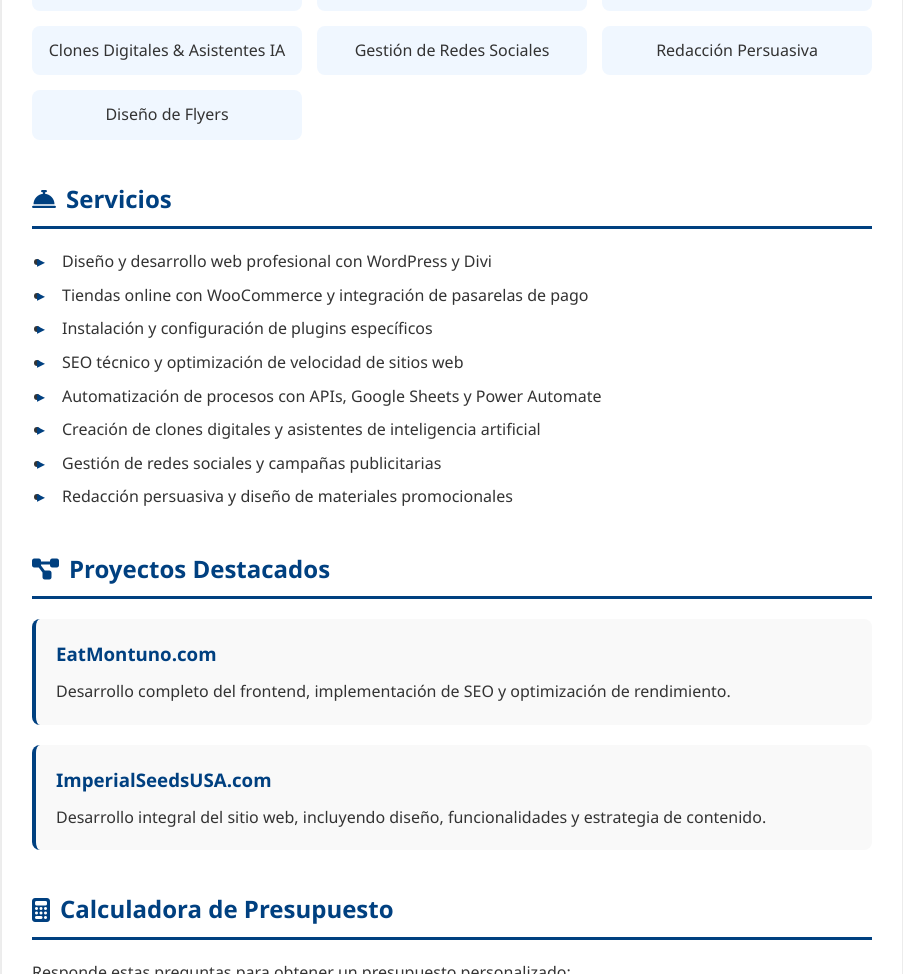
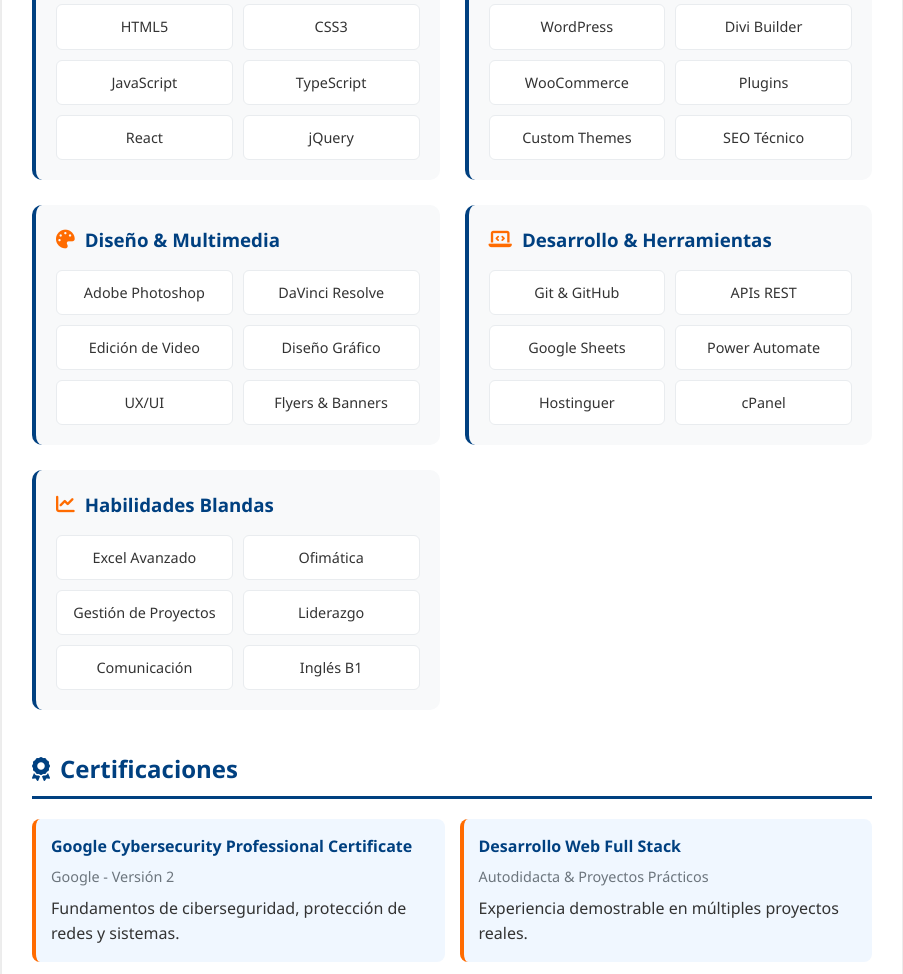
Before and after one commit to emanuellopezreyes/emanuellopezreyes.github.io, a plain HTML site: page index.html in a window 1280 px wide. Shown: the part 909-1883 px from the top of the page, without its empty margins (188-1091 px from the left). Drawn offline with Linux system fonts and the light colour scheme.

Commit message:
Update index.html

```diff
--- a/index.html
+++ b/index.html
@@ -91,6 +91,14 @@
             opacity: 0.9;
         }
 
+        .language-level {
+            background: rgba(255,255,255,0.2);
+            padding: 5px 15px;
+            border-radius: 20px;
+            margin-top: 10px;
+            font-size: 0.9em;
+        }
+
         nav {
             margin-top: 20px;
             display: flex;
@@ -133,6 +141,7 @@
         section:nth-child(2) { animation-delay: 0.4s; }
         section:nth-child(3) { animation-delay: 0.6s; }
         section:nth-child(4) { animation-delay: 0.8s; }
+        section:nth-child(5) { animation-delay: 1.0s; }
 
         section h2 {
             border-bottom: 3px solid var(--primary);
@@ -164,24 +173,77 @@
             left: -15px;
         }
 
+        .skills-container {
+            display: grid;
+            grid-template-columns: repeat(auto-fit, minmax(300px, 1fr));
+            gap: 25px;
+            margin-top: 20px;
+        }
+
+        .skill-category {
+            background: #f8f9fa;
+            padding: 20px;
+            border-radius: 10px;
+            border-left: 4px solid var(--primary);
+        }
+
+        .skill-category h3 {
+            color: var(--primary);
+            margin-bottom: 15px;
+            display: flex;
+            align-items: center;
+        }
+
+        .skill-category h3 i {
+            margin-right: 10px;
+            color: var(--accent);
+        }
+
         .skills-grid {
             display: grid;
-            grid-template-columns: repeat(auto-fill, minmax(200px, 1fr));
-            gap: 15px;
-            margin-top: 15px;
+            grid-template-columns: repeat(auto-fill, minmax(140px, 1fr));
+            gap: 10px;
         }
 
         .skill-item {
-            background: #f0f7ff;
-            padding: 12px;
-            border-radius: 8px;
+            background: white;
+            padding: 10px;
+            border-radius: 6px;
             text-align: center;
-            transition: transform 0.3s ease;
+            transition: all 0.3s ease;
+            border: 1px solid #e9ecef;
+            font-size: 0.9em;
         }
 
         .skill-item:hover {
             transform: translateY(-3px);
             box-shadow: 0 5px 10px rgba(0,0,0,0.1);
+            border-color: var(--primary);
+        }
+
+        .certifications {
+            display: grid;
+            grid-template-columns: repeat(auto-fill, minmax(280px, 1fr));
+            gap: 15px;
+            margin-top: 15px;
+        }
+
+        .certification-item {
+            background: #f0f7ff;
+            padding: 15px;
+            border-radius: 8px;
+            border-left: 4px solid var(--accent);
+        }
+
+        .certification-item h4 {
+            color: var(--primary);
+            margin-bottom: 5px;
+        }
+
+        .certification-item .issuer {
+            color: var(--gray);
+            font-size: 0.9em;
+            margin-bottom: 8px;
         }
 
         .project-card {
@@ -455,13 +517,17 @@
                 <img src="tu-foto.jpg" alt="Emanuel López Reyes" class="profile-img">
                 <div>
                     <h1>Emanuel López Reyes</h1>
-                    <p class="tagline">Desarrollador Web & Especialista en Marketing Digital</p>
+                    <p class="tagline">Desarrollador Full Stack & Especialista en Marketing Digital</p>
+                    <div class="language-level">
+                        <i class="fas fa-language"></i> Inglés: Nivel B1 | Español: Nativo
+                    </div>
                 </div>
             </div>
 
             <nav>
                 <a href="#about">Sobre mí</a>
                 <a href="#skills">Habilidades</a>
+                <a href="#certifications">Certificaciones</a>
                 <a href="#services">Servicios</a>
                 <a href="#projects">Proyectos</a>
                 <a href="#calculator">Cotizador</a>
@@ -473,7 +539,7 @@
         <section id="about">
             <h2><i class="fas fa-user"></i> Sobre mí</h2>
             <p>
-                Fundador de EK Group, agencia digital multidisciplinaria. Especializado en desarrollo web con WordPress y Divi, integraciones de pagos, automatizaciones, clones digitales e inteligencia artificial.
+                Fundador de EK Group, agencia digital multidisciplinaria. Especializado en desarrollo web full stack con WordPress, React y tecnologías modernas. Experto en integraciones de pagos, automatizaciones, clones digitales e inteligencia artificial.
             </p>
             <p>
                 Lidero un equipo de estudiantes universitarios de Ingeniería Informática, Ciencias de la Computación y Periodismo. Todos dominamos inglés nivel B1.
@@ -482,24 +548,94 @@
 
         <section id="skills">
             <h2><i class="fas fa-cogs"></i> Habilidades Técnicas</h2>
-            <div class="skills-grid">
-                <div class="skill-item">WordPress & Divi</div>
-                <div class="skill-item">WooCommerce</div>
-                <div class="skill-item">Integraciones de Pagos</div>
-                <div class="skill-item">SEO Técnico</div>
-                <div class="skill-item">Automatizaciones (APIs)</div>
-                <div class="skill-item">Google Sheets & Power Automate</div>
-                <div class="skill-item">Clones Digitales & Asistentes IA</div>
-                <div class="skill-item">Gestión de Redes Sociales</div>
-                <div class="skill-item">Redacción Persuasiva</div>
-                <div class="skill-item">Diseño de Flyers</div>
+            <div class="skills-container">
+                <div class="skill-category">
+                    <h3><i class="fab fa-js"></i> Frontend & JavaScript</h3>
+                    <div class="skills-grid">
+                        <div class="skill-item">HTML5</div>
+                        <div class="skill-item">CSS3</div>
+                        <div class="skill-item">JavaScript</div>
+                        <div class="skill-item">TypeScript</div>
+                        <div class="skill-item">React</div>
+                        <div class="skill-item">jQuery</div>
+                    </div>
+                </div>
+
+                <div class="skill-category">
+                    <h3><i class="fab fa-wordpress"></i> WordPress & CMS</h3>
+                    <div class="skills-grid">
+                        <div class="skill-item">WordPress</div>
+                        <div class="skill-item">Divi Builder</div>
+                        <div class="skill-item">WooCommerce</div>
+                        <div class="skill-item">Plugins</div>
+                        <div class="skill-item">Custom Themes</div>
+                        <div class="skill-item">SEO Técnico</div>
+                    </div>
+                </div>
+
+                <div class="skill-category">
+                    <h3><i class="fas fa-palette"></i> Diseño & Multimedia</h3>
+                    <div class="skills-grid">
+                        <div class="skill-item">Adobe Photoshop</div>
+                        <div class="skill-item">DaVinci Resolve</div>
+                        <div class="skill-item">Edición de Video</div>
+                        <div class="skill-item">Diseño Gráfico</div>
+                        <div class="skill-item">UX/UI</div>
+                        <div class="skill-item">Flyers & Banners</div>
+                    </div>
+                </div>
+
+                <div class="skill-category">
+                    <h3><i class="fas fa-laptop-code"></i> Desarrollo & Herramientas</h3>
+                    <div class="skills-grid">
+                        <div class="skill-item">Git & GitHub</div>
+                        <div class="skill-item">APIs REST</div>
+                        <div class="skill-item">Google Sheets</div>
+                        <div class="skill-item">Power Automate</div>
+                        <div class="skill-item">Hostinguer</div>
+                        <div class="skill-item">cPanel</div>
+                    </div>
+                </div>
+
+                <div class="skill-category">
+                    <h3><i class="fas fa-chart-line"></i> Habilidades Blandas</h3>
+                    <div class="skills-grid">
+                        <div class="skill-item">Excel Avanzado</div>
+                        <div class="skill-item">Ofimática</div>
+                        <div class="skill-item">Gestión de Proyectos</div>
+                        <div class="skill-item">Liderazgo</div>
+                        <div class="skill-item">Comunicación</div>
+                        <div class="skill-item">Inglés B1</div>
+                    </div>
+                </div>
+            </div>
+        </section>
+
+        <section id="certifications">
+            <h2><i class="fas fa-award"></i> Certificaciones</h2>
+            <div class="certifications">
+                <div class="certification-item">
+                    <h4>Google Cybersecurity Professional Certificate</h4>
+                    <div class="issuer">Google - Versión 2</div>
+                    <p>Fundamentos de ciberseguridad, protección de redes y sistemas.</p>
+                </div>
+                <div class="certification-item">
+                    <h4>Desarrollo Web Full Stack</h4>
+                    <div class="issuer">Autodidacta & Proyectos Prácticos</div>
+                    <p>Experiencia demostrable en múltiples proyectos reales.</p>
+                </div>
+                <div class="certification-item">
+                    <h4>WordPress & E-commerce Specialist</h4>
+                    <div class="issuer">Experiencia Práctica</div>
+                    <p>Desarrollo de sitios web y tiendas online con WooCommerce.</p>
+                </div>
             </div>
         </section>
 
         <section id="services">
             <h2><i class="fas fa-concierge-bell"></i> Servicios</h2>
             <ul>
-                <li>Diseño y desarrollo web profesional con WordPress y Divi</li>
+                <li>Diseño y desarrollo web profesional con WordPress y tecnologías modernas</li>
                 <li>Tiendas online con WooCommerce y integración de pasarelas de pago</li>
                 <li>Instalación y configuración de plugins específicos</li>
                 <li>SEO técnico y optimización de velocidad de sitios web</li>
@@ -507,6 +643,8 @@
                 <li>Creación de clones digitales y asistentes de inteligencia artificial</li>
                 <li>Gestión de redes sociales y campañas publicitarias</li>
                 <li>Redacción persuasiva y diseño de materiales promocionales</li>
+                <li>Edición de video profesional con DaVinci Resolve</li>
+                <li>Diseño gráfico con Adobe Photoshop</li>
             </ul>
         </section>
 
@@ -648,7 +786,7 @@
     </main>
 
     <footer>
-        &copy; 2025 Emanuel López Reyes - Desarrollador Web & Marketing Digital
+        &copy; 2025 Emanuel López Reyes - Desarrollador Full Stack & Marketing Digital
     </footer>
 
     <script>
```
